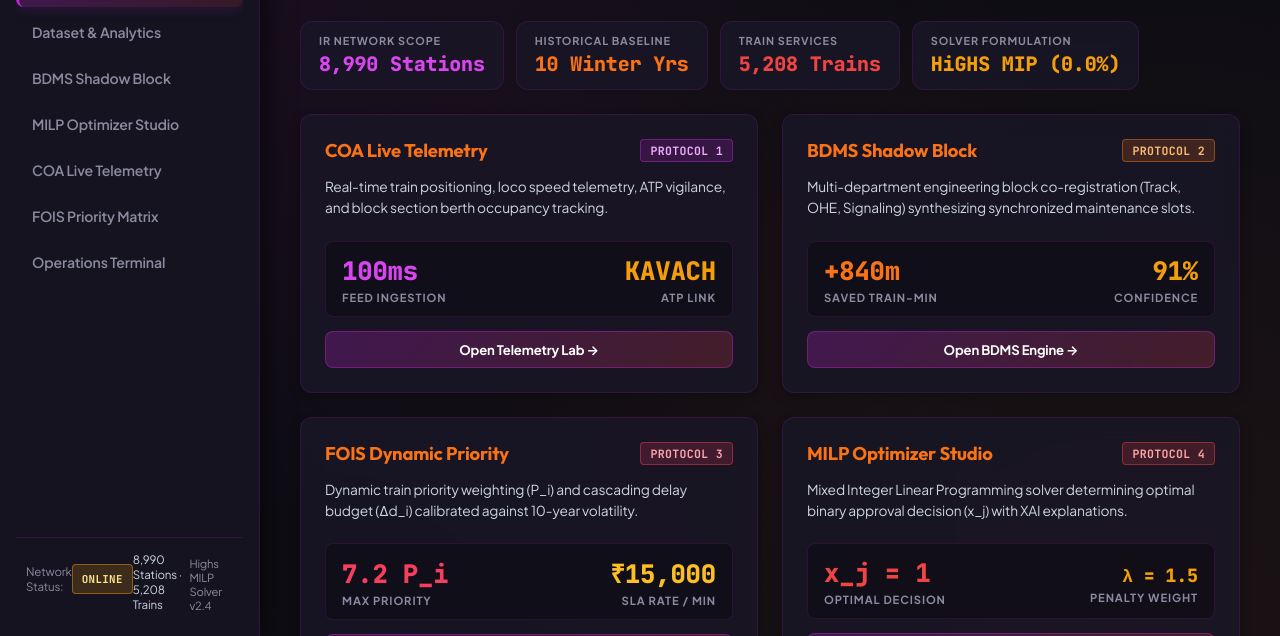
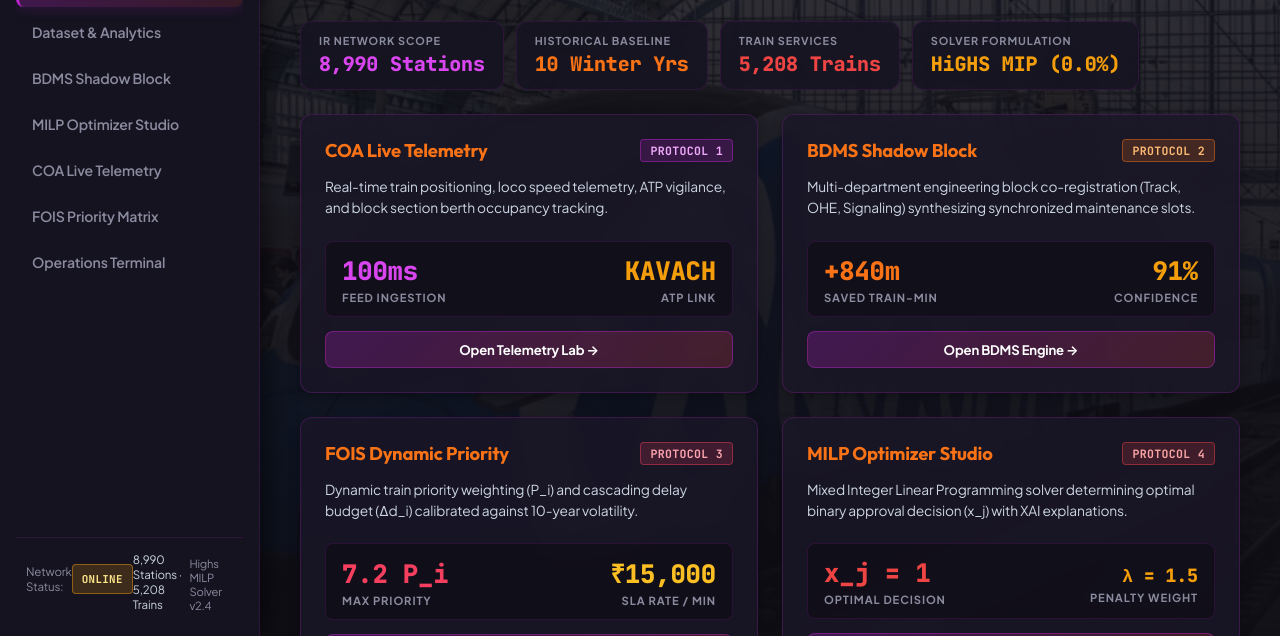
Before and after one commit to shouryakumar246001/cris-ai-scheduler, a website: page index.html in a window 1280 px wide. Shown: the part 164-800 px from the top of the page. Drawn offline with nearby package versions, Linux system fonts and the light colour scheme.

Commit message:
Add high-speed train hero background image to front page with glassmorphic backdrop

```diff
--- a/index.html
+++ b/index.html
@@ -15,7 +15,7 @@
   <nav class="sidebar" id="sidebar"></nav>
 
   <!-- Main Content Area -->
-  <main class="content">
+  <main class="content front-page-main">
     <header>
       <div>
         <h1>Operations Command & CRIS Network Topology</h1>
--- a/src/dashboard/styles.css
+++ b/src/dashboard/styles.css
@@ -189,6 +189,32 @@
   flex-direction: column;
   gap: 24px;
   height: 100vh;
+}
+
+/* Front page backdrop with user uploaded train image */
+.front-page-main {
+  position: relative;
+  background:
+    linear-gradient(180deg, rgba(14, 13, 20, 0.82) 0%, rgba(14, 13, 20, 0.89) 35%, rgba(14, 13, 20, 0.97) 100%),
+    url('/assets/train-bg.jpg') no-repeat center top / cover fixed;
+}
+
+.front-page-main .card {
+  background: rgba(26, 23, 40, 0.82);
+  backdrop-filter: blur(16px);
+  -webkit-backdrop-filter: blur(16px);
+  border: 1px solid rgba(192, 38, 211, 0.22);
+}
+
+.front-page-main .card:hover {
+  background: rgba(35, 30, 56, 0.92);
+  border-color: var(--border-glow);
+}
+
+.front-page-main .hero-stat-card {
+  background: rgba(21, 19, 32, 0.85);
+  backdrop-filter: blur(12px);
+  -webkit-backdrop-filter: blur(12px);
 }
 
 header {
```
Also changed, not shown: assets/train-bg.jpg (added).
